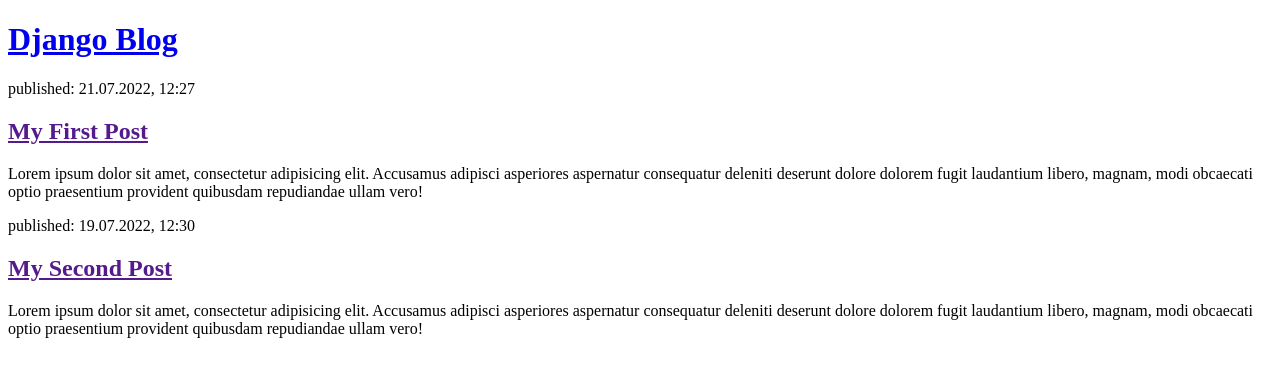
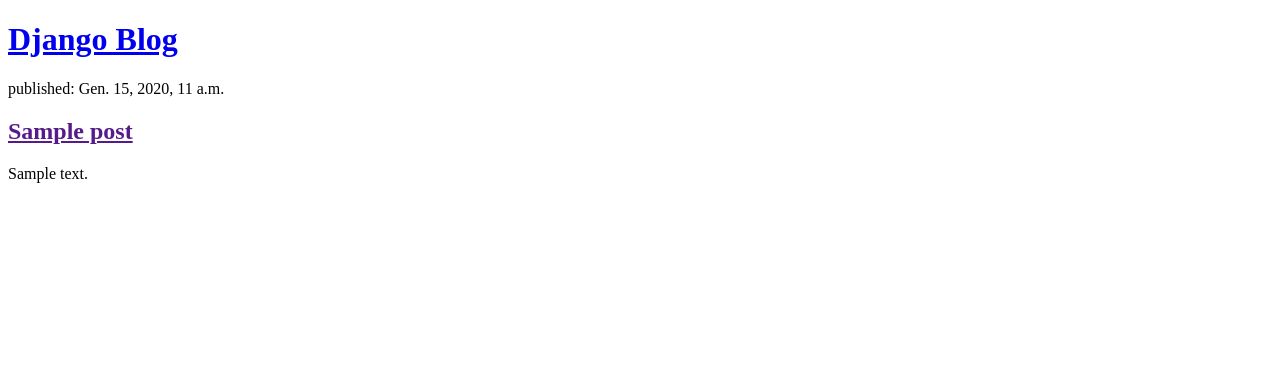
Before and after one commit to dparisi-linux/my-first-blog, a Django app: page / in a window 1280 px wide. Shown: the top 377 px of the page. Run offline with Django 3.2, Linux system fonts and the light colour scheme; tables that the repository leaves empty hold one stand-in row (values such as "Sample post").

Commit message:
add queryset to post_list view

```diff
--- a/blog/templates/blog/post_list.html
+++ b/blog/templates/blog/post_list.html
@@ -7,15 +7,12 @@
 <header>
     <h1><a href="/">Django Blog</a></h1>
 </header>
+{% for post in posts %}
 <article>
-    <time>published: 21.07.2022, 12:27</time>
-    <h2><a href="">My First Post</a></h2>
-    <p>Lorem ipsum dolor sit amet, consectetur adipisicing elit. Accusamus adipisci asperiores aspernatur consequatur deleniti deserunt dolore dolorem fugit laudantium libero, magnam, modi obcaecati optio praesentium provident quibusdam repudiandae ullam vero!</p>
+    <time>published: {{ post.published_date }}</time>
+    <h2><a href="">{{ post.title }}</a></h2>
+    <p>{{ post.text | linebreaksbr }}</p>
 </article>
-<article>
-    <time>published: 19.07.2022, 12:30</time>
-    <h2><a href="">My Second Post</a></h2>
-    <p>Lorem ipsum dolor sit amet, consectetur adipisicing elit. Accusamus adipisci asperiores aspernatur consequatur deleniti deserunt dolore dolorem fugit laudantium libero, magnam, modi obcaecati optio praesentium provident quibusdam repudiandae ullam vero!</p>
-</article>
+{% endfor %}
 </body>
 </html>
--- a/blog/views.py
+++ b/blog/views.py
@@ -1,5 +1,9 @@
 from django.shortcuts import render
+from django.utils import timezone
+
+from .models import Post
 
 # Create your views here.
 def post_list(request):
-    return render(request, 'blog/post_list.html', {})
+    posts = Post.objects.filter(published_date__lte=timezone.now()).order_by('published_date')
+    return render(request, 'blog/post_list.html', { 'posts': posts })
```
